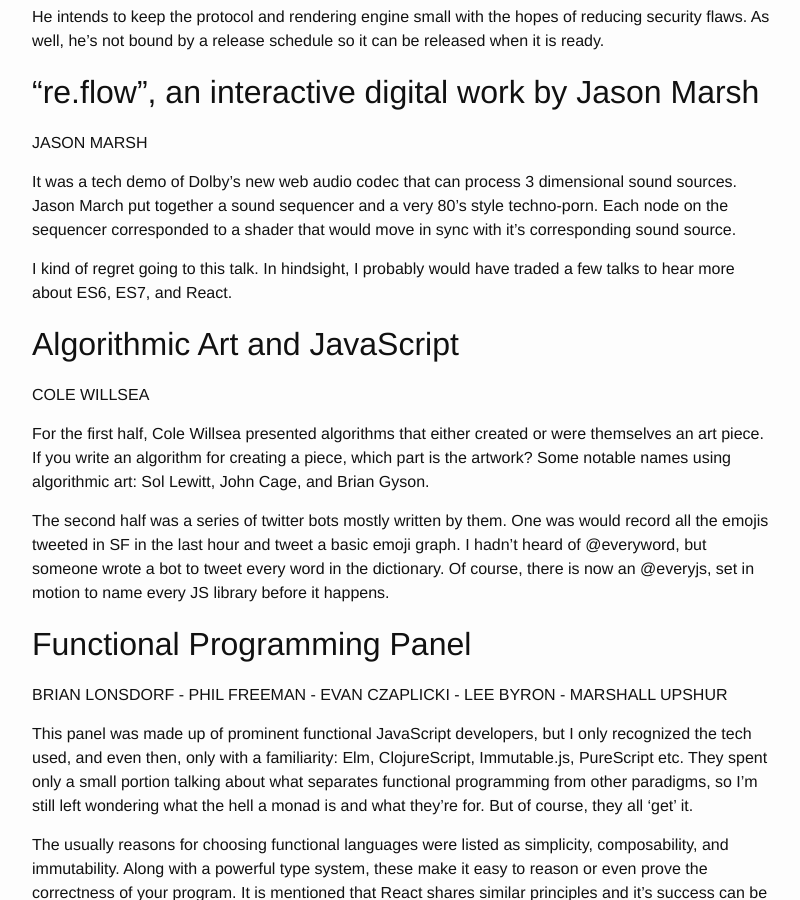
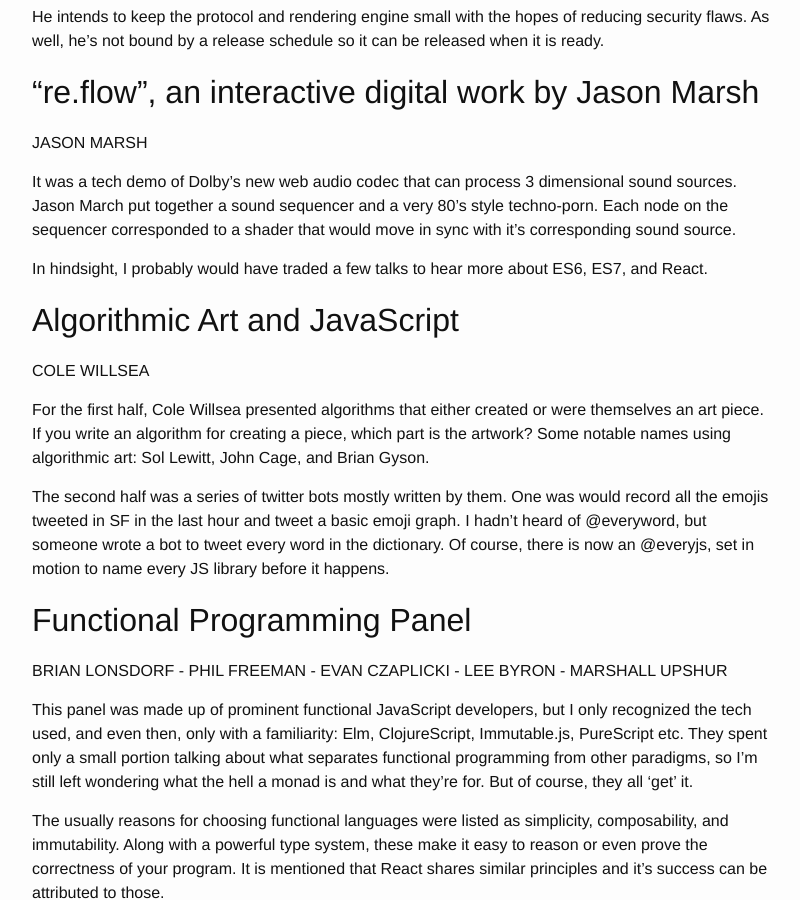
Before and after one commit to kellyjosephprice/kellyjosephprice.github.io, a Jekyll site: the page built from _posts/2016-02-11-forwardjs.markdown, in a window 1280 px wide and 900 px high, scrolled down 1686 px. Shown: the whole window, without its empty margins (238-1038 px from the left). Built offline with Jekyll 4.4.1, drawn with Linux system fonts in a browser that asks for light colours.

Commit message:
be less negative

```diff
--- a/_posts/2016-02-11-forwardjs.markdown
+++ b/_posts/2016-02-11-forwardjs.markdown
@@ -90,8 +90,8 @@
 corresponded to a shader that would move in sync with it's corresponding
 sound source.
 
-I kind of regret going to this talk. In hindsight, I probably would have
-traded a few talks to hear more about ES6, ES7, and React.
+In hindsight, I probably would have traded a few talks to hear more
+about ES6, ES7, and React.
 
 ## Algorithmic Art and JavaScript
 COLE WILLSEA
```
